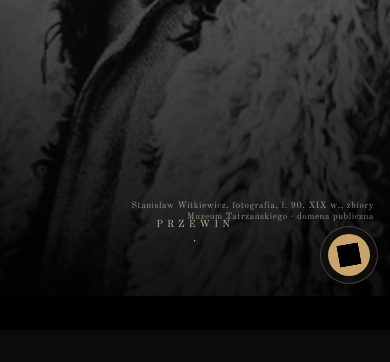
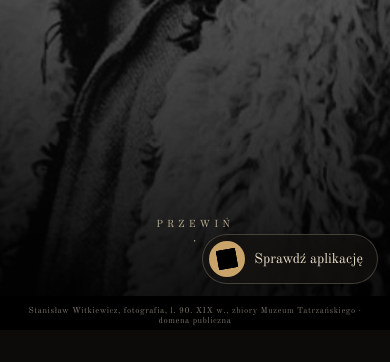
Before and after one commit to 84ttmmm/witkiewicz, a plain HTML site: page index.html in a window 390 px wide. Shown: the part 514-876 px from the top of the page. Drawn offline with nearby package versions, Linux system fonts and the light colour scheme; grey boxes are pictures that could not be loaded.

Commit message:
Telefon: napis Sprawdź aplikację, podpisy w pasie kadru, tekst nad paskami
Co-Authored-By: Claude Opus 5.5 <noreply@anthropic.com>

```diff
--- a/index.html
+++ b/index.html
@@ -96,6 +96,7 @@ a{color:inherit}
 #musicbtn{all:unset;position:fixed;z-index:9;right:max(16px,2.4vw);top:calc(var(--bar) + 40px);display:flex;align-items:center;gap:8px;cursor:pointer;
   font-size:11px;letter-spacing:.24em;text-transform:uppercase;color:var(--mute);transition:color .3s,opacity .4s}
 #musicbtn:hover{color:var(--ink)}
+#musicbtn,#brand{text-shadow:0 1px 10px rgba(0,0,0,.85),0 0 2px rgba(0,0,0,.6)}
 #musicbtn .eq{display:flex;align-items:flex-end;gap:2px;height:11px}
 #musicbtn .eq i{width:2px;height:3px;background:currentColor;transition:height .3s}
 #musicbtn.on{color:var(--ochre)}
@@ -133,10 +134,14 @@ body.app-open #apppanel{transform:none;visibility:visible;transition:transform .
   background:rgba(239,228,207,.12);color:var(--ink);font-size:18px;backdrop-filter:blur(10px);-webkit-backdrop-filter:blur(10px)}
 #appscrim{position:fixed;inset:0;z-index:29;background:rgba(0,0,0,.45);opacity:0;pointer-events:none;transition:opacity .4s}
 @media (max-width:720px){
-  #appbtn{right:12px;padding:7px}
-  #appbtn .ic{width:42px;height:42px}
-  #appbtn .ic+span{position:absolute;width:1px;height:1px;overflow:hidden;clip:rect(0 0 0 0)}
-  #listen{max-width:calc(100vw - 100px)}
+  #appbtn{right:12px;padding:6px 14px 6px 6px;gap:9px}
+  #appbtn .ic{width:36px;height:36px}
+  #appbtn .ic img{width:20px;height:20px}
+  #appbtn b{font-size:14px;white-space:nowrap}
+  #appbtn small{display:none}
+  #listen{max-width:calc(100vw - 222px)}
+  #listen span:not(.bar2){white-space:nowrap;overflow:hidden;text-overflow:ellipsis;min-width:0}
+  #listen .bar2{display:none}
   #apppanel{top:max(10px,env(safe-area-inset-top));left:0;right:0;bottom:0;width:auto;border-radius:22px 22px 0 0;transform:translateY(105%)}
   body.app-open #appscrim{opacity:1;pointer-events:auto}
 }
@@ -183,9 +188,9 @@ body.past .bar, body.past #brand, body.past #chapter, body.past #rail, body.past
 
 @media (max-width:700px){
   :root{--bar:4vh}
-  .beat{bottom:7vh}
+  .beat{bottom:calc(var(--bar) + 84px)}            /* nad paskiem odcinka i przyciskiem przewodnika */
   #rail{display:none}
-  #credit{max-width:70vw;font-size:9px}
+  #credit{left:12px;right:12px;bottom:3px;max-width:none;text-align:center;font-size:8.5px;line-height:1.25;color:rgba(239,228,207,.5)}  /* podpis w czarnym pasie kadru, nie na tekście */
   #chapter{display:none}
   .beat.title,.beat.chap{padding:0 16px}
   .title .pre,.chap .num{letter-spacing:.2em}
@@ -207,7 +212,7 @@ body.past .bar, body.past #brand, body.past #chapter, body.past #rail, body.past
 <div id="credit"></div>
 <div id="hint">przewiń</div>
 <a id="stopchip" class="pill off" href="#szlak"><b>◉</b><span></span></a>
-<button id="appbtn" type="button" aria-controls="apppanel" aria-expanded="false"><span class="ic"><img src="app/assets/orn/rozeta-gwiazda.png" alt=""></span><span><b>Przewodnik</b><small>mapa · audio · spacer</small></span></button>
+<button id="appbtn" type="button" aria-controls="apppanel" aria-expanded="false"><span class="ic"><img src="app/assets/orn/rozeta-gwiazda.png" alt=""></span><span><b>Sprawdź aplikację</b><small>mapa · audio · spacer</small></span></button>
 <div id="appscrim"></div>
 <aside id="apppanel" aria-label="Przewodnik TURNIE" aria-hidden="true"><button id="appclose" type="button" aria-label="Zamknij przewodnik">×</button></aside>
 <button id="listen" class="pill off" type="button" aria-label="Odtwórz odcinek audiobooka"><b>▶</b><span></span><span class="bar2"><i></i></span></button>
```
